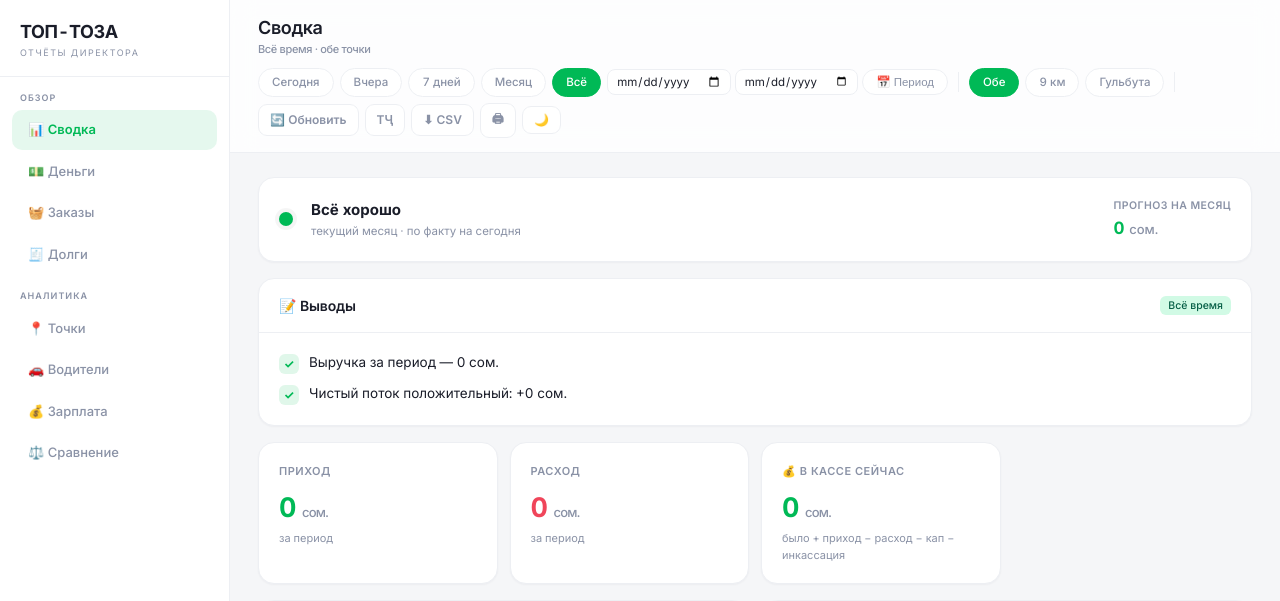
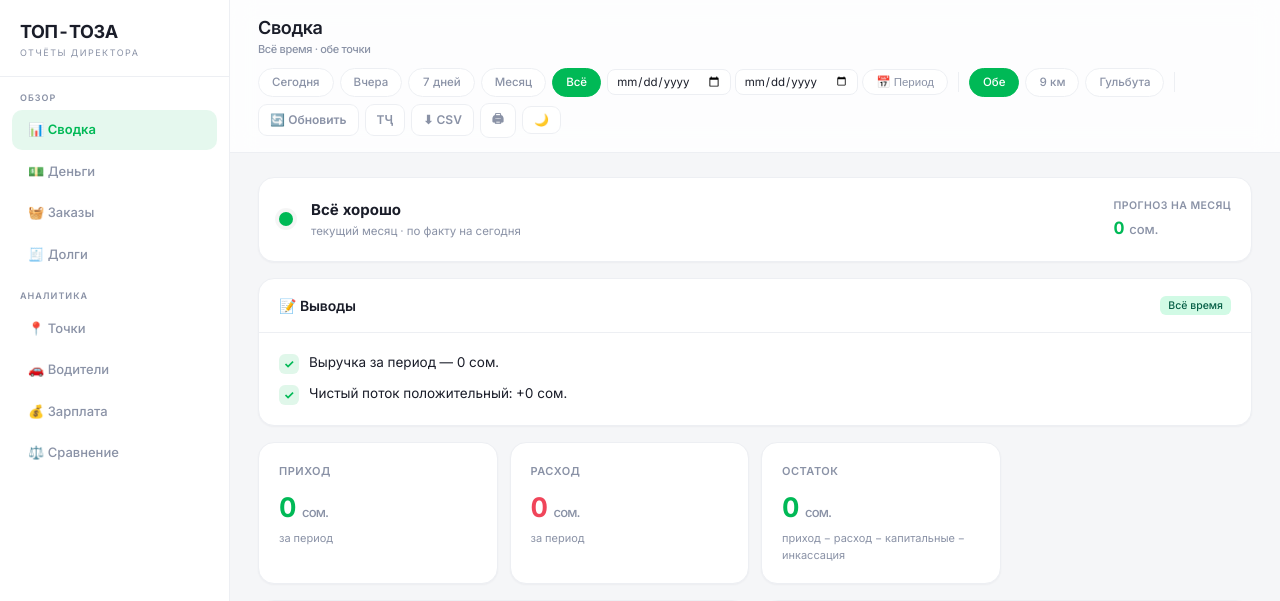
Before and after one commit to dima2029/toptoza-bot, a Flask app: page / in a window 1280 px wide. Shown: the top 601 px of the page. Run offline with Flask 3, Linux system fonts and the light colour scheme; the visitor is signed in with stand-in values (Sample User, id 1); data that the repository does not hold is empty.

Commit message:
Откат кассы: вернул карточку «Остаток» как было, всё про кассу убрал
Co-Authored-By: Claude Opus 4.8 <noreply@anthropic.com>

```diff
--- a/app.py
+++ b/app.py
@@ -595,15 +595,6 @@ def dashboard():
 
     salary_data = compute_salary(point_keys, start, end) if section == "salary" else None
 
-    # касса — нарастающим итогом с самого начала (старт 0).
-    # «Было на начало периода» = весь поток ДО начала периода.
-    if start:
-        before = db.query_ops(point_keys, None, start - dt.timedelta(days=1))
-        cash_before = aggregate(before)["ostatok"]
-    else:
-        cash_before = 0.0
-    cash_now = cash_before + agg["ostatok"]
-
     # месячный итог — из кэша (обновляется в ensure_synced раз в 2 мин)
     monthly_by_point = {k: _monthly_cache.get(k, dict(ZERO_MONTHLY))
                         for k in ["km9", "gulbuta"]}
@@ -617,7 +608,6 @@ def dashboard():
         "monthly": monthly, "monthly_by_point": monthly_by_point,
         "health": health, "insights": insights_data,
         "comparison": comparison, "orders_data": orders_data, "salary": salary_data, "q": q,
-        "cash_before": round(cash_before), "cash_now": round(cash_now),
         "period": period, "view": view, "section": section, "plabel": plabel,
         "range": (f"{dmin.strftime('%d.%m.%Y')} — {dmax.strftime('%d.%m.%Y')}"
                   if dmin and dmax else "нет данных"),
--- a/templates/dashboard.html
+++ b/templates/dashboard.html
@@ -99,7 +99,7 @@
       <div class="kpi-grid">
         <div class="kpi-card"><div class="kpi-label">{{ t('Приход') }}</div><div class="kpi-value text-green">{{ fmt(data.agg.income) }} <span class="kpi-cur">{{ CUR }}</span></div><div class="kpi-sub">{{ t('за период') }}</div></div>
         <div class="kpi-card"><div class="kpi-label">{{ t('Расход') }}</div><div class="kpi-value text-red">{{ fmt(data.agg.expense) }} <span class="kpi-cur">{{ CUR }}</span></div><div class="kpi-sub">{{ t('за период') }}</div></div>
-        <div class="kpi-card"><div class="kpi-label">💰 В кассе сейчас</div><div class="kpi-value {{ 'text-green' if data.cash_now>=0 else 'text-red' }}">{{ fmt(data.cash_now) }} <span class="kpi-cur">{{ CUR }}</span></div><div class="kpi-sub">было + приход − расход − кап − инкассация</div></div>
+        <div class="kpi-card"><div class="kpi-label">Остаток</div><div class="kpi-value {{ 'text-green' if data.agg.ostatok>=0 else 'text-red' }}">{{ fmt(data.agg.ostatok) }} <span class="kpi-cur">{{ CUR }}</span></div><div class="kpi-sub">приход − расход − капитальные − инкассация</div></div>
       </div>
       <div class="charts-grid">
         <div class="card"><div class="card-header"><div class="card-title">{{ t('Приход и расход по дням') }}</div><span class="badge badge-green">{{ data.plabel }}</span></div><div class="card-body"><canvas id="cBar" height="190"></canvas></div></div>
@@ -159,12 +159,11 @@
         </form>
       </div>
       <div class="kpi-grid">
-        <div class="kpi-card"><div class="kpi-label">Было в кассе (на начало периода)</div><div class="kpi-value">{{ fmt(data.cash_before) }} <span class="kpi-cur">{{ CUR }}</span></div><div class="kpi-sub">накоплено из всей истории до начала периода</div></div>
         <div class="kpi-card"><div class="kpi-label">{{ t('Приход') }}</div><div class="kpi-value text-green">{{ fmt(data.agg.income) }} <span class="kpi-cur">{{ CUR }}</span></div></div>
         <div class="kpi-card"><div class="kpi-label">{{ t('Расход') }}</div><div class="kpi-value text-red">{{ fmt(data.agg.expense) }} <span class="kpi-cur">{{ CUR }}</span></div></div>
+        <div class="kpi-card"><div class="kpi-label">Остаток</div><div class="kpi-value {{ 'text-green' if data.agg.ostatok>=0 else 'text-red' }}">{{ fmt(data.agg.ostatok) }} <span class="kpi-cur">{{ CUR }}</span></div><div class="kpi-sub">приход − расход − капитальные − инкассация</div></div>
         <div class="kpi-card"><div class="kpi-label">Инкассация (в гл. кассу)</div><div class="kpi-value text-gold">{{ fmt(data.agg.cap_inkass) }} <span class="kpi-cur">{{ CUR }}</span></div><div class="kpi-sub">не входит в расход</div></div>
         <div class="kpi-card"><div class="kpi-label">Капитальные</div><div class="kpi-value text-gold">{{ fmt(data.agg.cap_capex) }} <span class="kpi-cur">{{ CUR }}</span></div><div class="kpi-sub">закуп + ремонт помещения</div></div>
-        <div class="kpi-card"><div class="kpi-label">💰 В кассе сейчас</div><div class="kpi-value {{ 'text-green' if data.cash_now>=0 else 'text-red' }}">{{ fmt(data.cash_now) }} <span class="kpi-cur">{{ CUR }}</span></div><div class="kpi-sub">было + приход − расход − кап − инкассация</div></div>
       </div>
       <div class="card"><div class="card-header"><div class="card-title">{{ t('Приход и расход по дням') }}</div><span class="badge badge-green">{{ data.plabel }}</span></div><div class="card-body"><canvas id="cBar" height="120"></canvas></div></div>
       <div class="charts-grid">
@@ -265,7 +264,7 @@
       <div class="kpi-grid">
         <div class="kpi-card"><div class="kpi-label">Приход (выручка)</div><div class="kpi-value text-green">{{ fmt(data.agg.income) }} <span class="kpi-cur">{{ CUR }}</span></div><div class="kpi-sub">{{ t('за период') }}</div></div>
         <div class="kpi-card"><div class="kpi-label">{{ t('Расход') }}</div><div class="kpi-value text-red">{{ fmt(data.agg.expense) }} <span class="kpi-cur">{{ CUR }}</span></div></div>
-        <div class="kpi-card"><div class="kpi-label">💰 В кассе сейчас</div><div class="kpi-value {{ 'text-green' if data.cash_now>=0 else 'text-red' }}">{{ fmt(data.cash_now) }} <span class="kpi-cur">{{ CUR }}</span></div><div class="kpi-sub">было + приход − расход − кап − инкассация</div></div>
+        <div class="kpi-card"><div class="kpi-label">Остаток</div><div class="kpi-value {{ 'text-green' if data.agg.ostatok>=0 else 'text-red' }}">{{ fmt(data.agg.ostatok) }} <span class="kpi-cur">{{ CUR }}</span></div><div class="kpi-sub">приход − расход − капитальные − инкассация</div></div>
       </div>
       <div class="card"><div class="card-header"><div class="card-title">Приход по статьям</div><span class="badge badge-green">{{ data.plabel }}</span></div><div class="card-body"><canvas id="cInc" height="150"></canvas></div></div>
       <div class="card"><div class="card-header"><div class="card-title">Поступления (выручка от водителей)</div></div>
```
